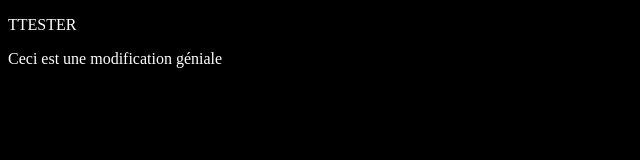
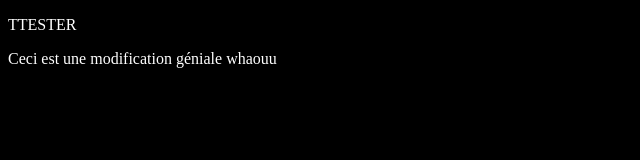
Before and after one commit to Xilit77/tuto-git, a plain HTML site: page index.html in a window 1280 px wide. Shown: the full height of the page, 0-640 px from the left. Drawn offline with Linux system fonts and the light colour scheme.

Commit message:
Change words again

```diff
--- a/index.html
+++ b/index.html
@@ -12,6 +12,6 @@
 </head>
 <body>
     <p>TTESTER</p>
-    <p>Ceci est une modification géniale</p>
+    <p>Ceci est une modification géniale whaouu</p>
 </body>
 </html>
```
